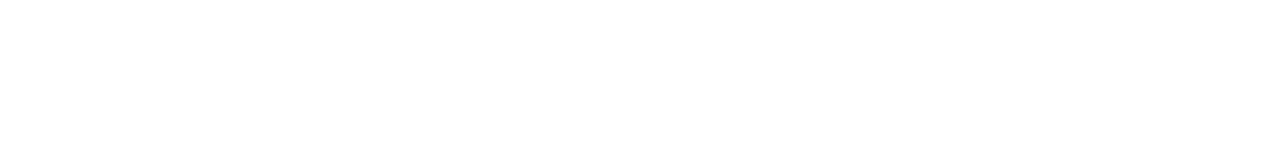
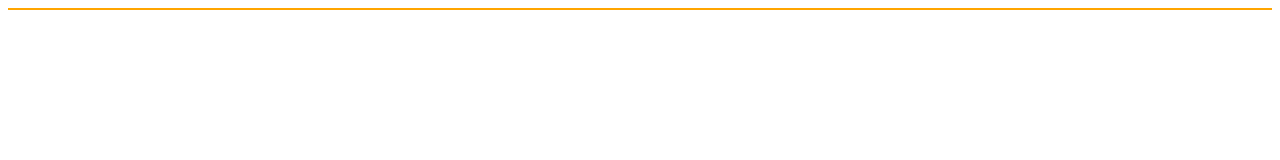
Before and after one commit to denisnarush/rangejs, a website: page index.html in a window 1280 px wide. Drawn offline with Linux system fonts and the light colour scheme.

Commit message:
update readme.md

```diff
--- a/index.html
+++ b/index.html
@@ -5,8 +5,10 @@
     <script type="text/javascript" src="src/rangejs.js"></script>
 </head>
 <body>
+<div id="RangeIt"></div>
+
     <script type="text/javascript">
-        var r = new Range();
+        var r = new Range("#RangeIt");
     </script>
 </body>
 </html>
```
Also changed, not shown: README.md.
